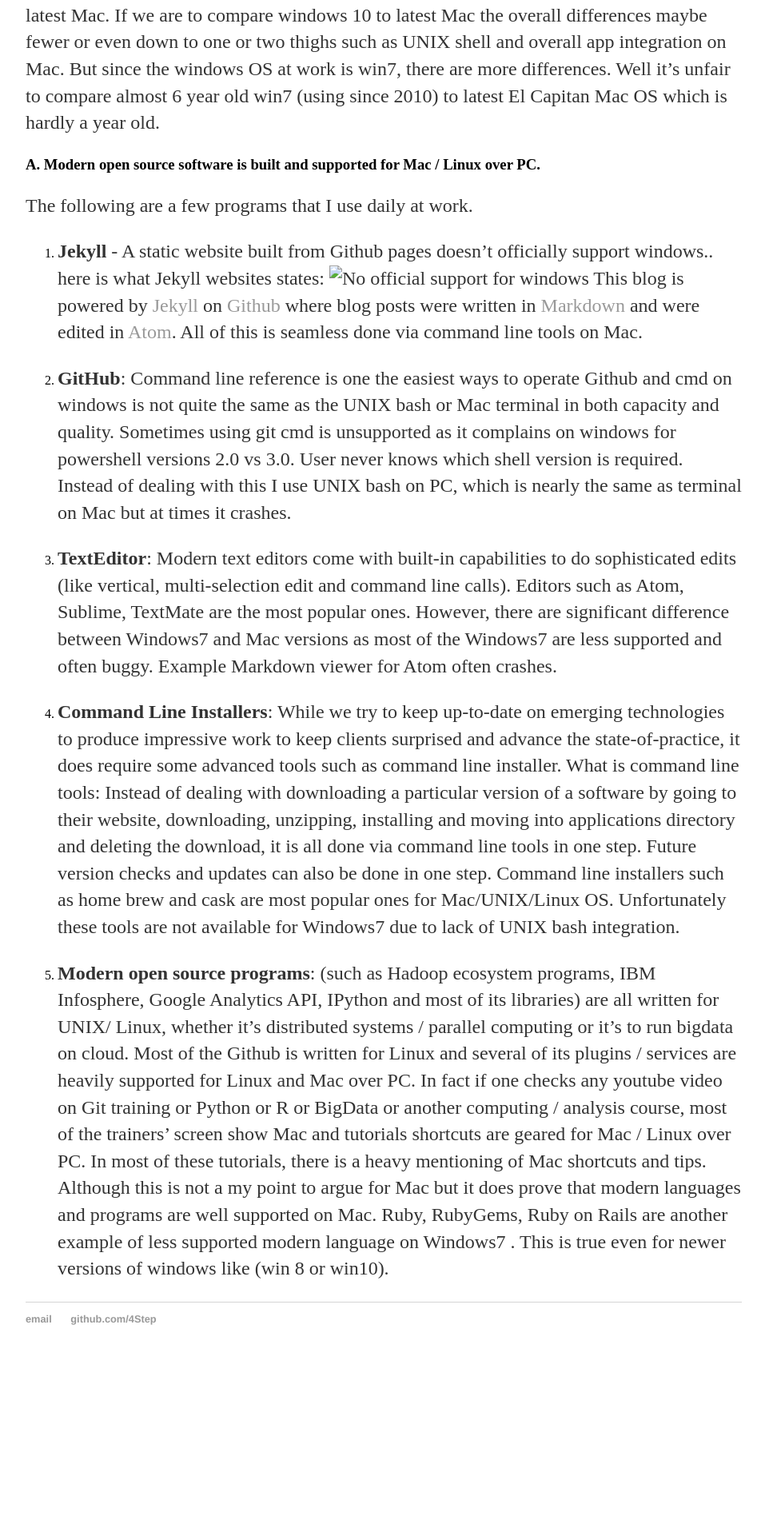
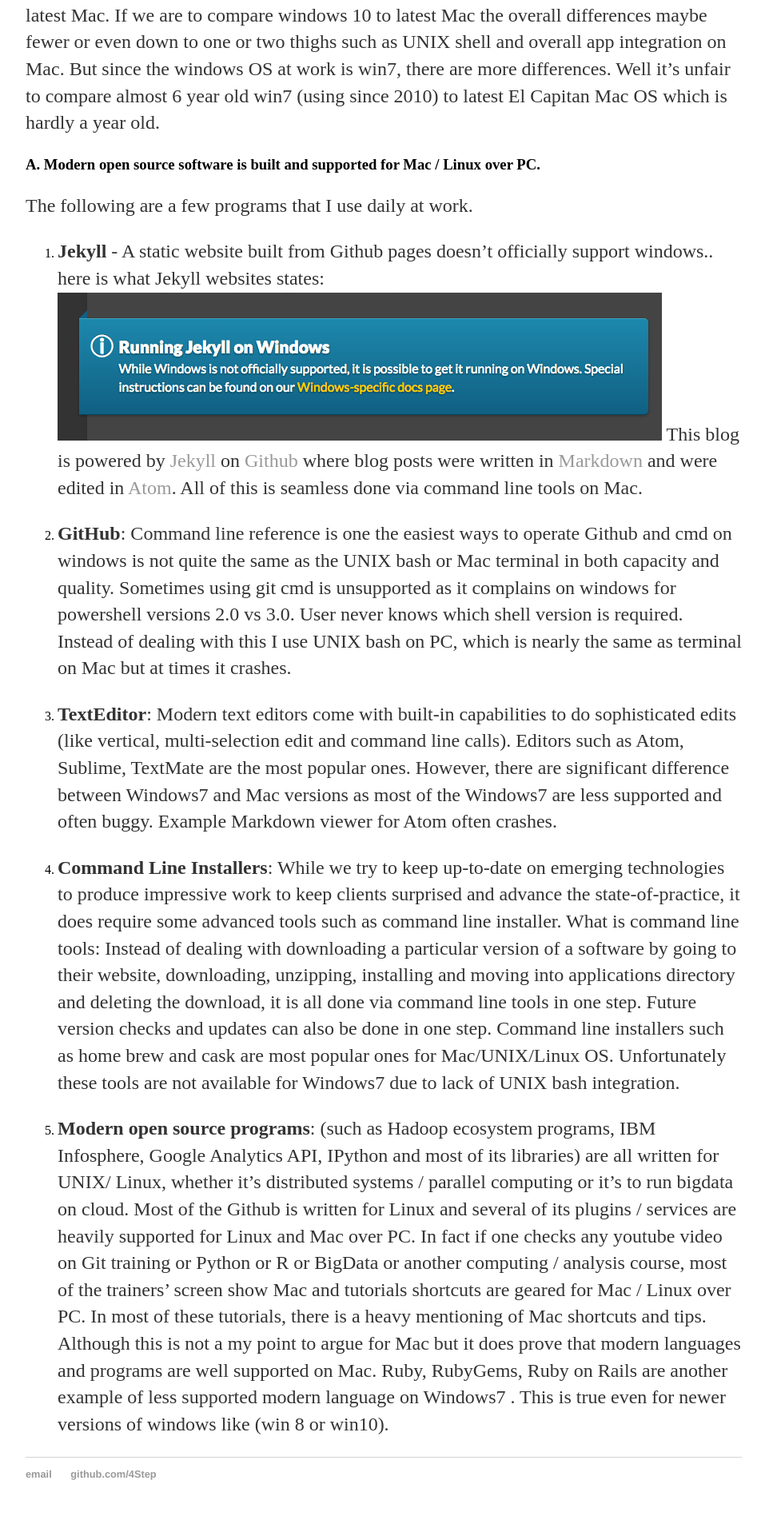
Before and after one commit to 4Step/4Step.github.io, a Jekyll site: the page built from _posts/2016-06-25-mac-vs-windows.md, in a window 1280 px wide. Shown: the part 1059-2970 px from the top of the page at 80% size, without its empty margins (160-1117 px from the left). Built offline with Jekyll 4.4.1, drawn with Linux system fonts in a browser that asks for light colours; before the commit the page ends 2776 px from its top, so only the background shows below that.

Commit message:
revised url link

```diff
--- a/_posts/2016-06-25-mac-vs-windows.md
+++ b/_posts/2016-06-25-mac-vs-windows.md
@@ -17,7 +17,7 @@
 The following are a few programs that I use daily at work.
 
 1. **Jekyll** - A static website built from Github pages doesn’t officially support windows.. here is what Jekyll websites states:
-![No official support for windows](Jekyll_on_Windows.png) This blog is powered by [Jekyll](http://jekyllrb.com) on [Github](http://github.com) where blog posts were written in [Markdown](https://en.wikipedia.org/wiki/Markdown) and were edited in [Atom](https://atom.io/). All of this is seamless done via command line tools on Mac.
+![No official support for windows]({{ site.url }}/assets/Jekyll_on_Windows.png) This blog is powered by [Jekyll](http://jekyllrb.com) on [Github](http://github.com) where blog posts were written in [Markdown](https://en.wikipedia.org/wiki/Markdown) and were edited in [Atom](https://atom.io/). All of this is seamless done via command line tools on Mac.
 
 2. **GitHub**: Command line reference is one the easiest ways to operate Github and cmd on windows is not quite the same as the UNIX bash or Mac terminal in both capacity and quality. Sometimes using git cmd is unsupported as it complains on windows for powershell versions 2.0 vs 3.0. User never knows which shell version is required. Instead of dealing with this I use UNIX bash on PC, which is nearly the same as terminal on Mac but at times it crashes.
 
```
